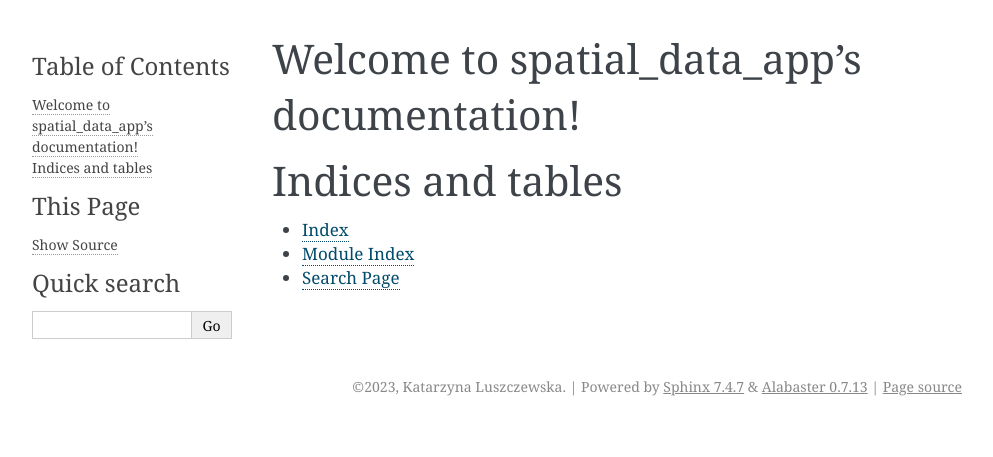
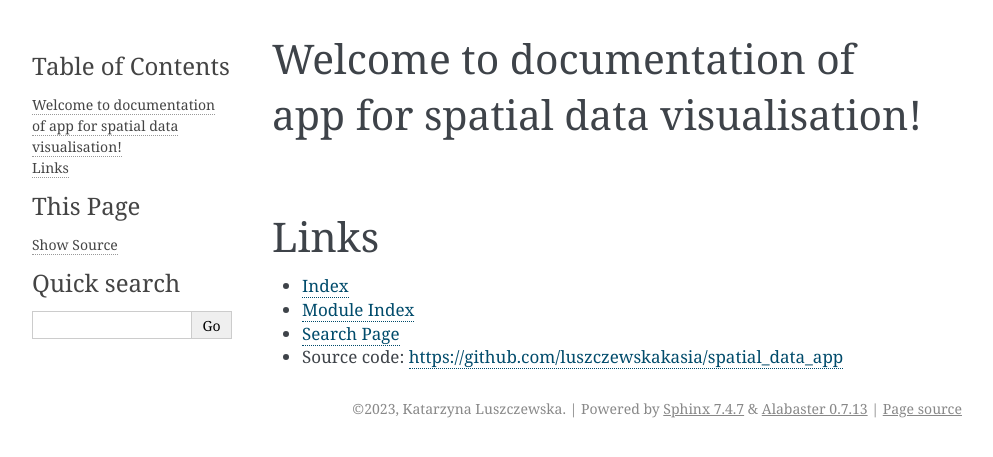
Before and after one commit to luszczewskakasia/spatial_data_app, a Sphinx documentation site: the page built from source/index.rst, in a window 1280 px wide. Shown: the top 457 px of the page, without its empty margins (148-1141 px from the left). Built offline with Sphinx 7.4.7, drawn with Linux system fonts in a browser that asks for light colours.

Commit message:
change index file

```diff
--- a/source/index.rst
+++ b/source/index.rst
@@ -3,7 +3,7 @@
    You can adapt this file completely to your liking, but it should at least
    contain the root `toctree` directive.
 
-Welcome to spatial_data_app's documentation!
+Welcome to documentation of app for spatial data visualisation!
 ============================================
 
 .. toctree::
@@ -12,9 +12,10 @@ Welcome to spatial_data_app's documentation!
 
 
 
-Indices and tables
+Links
 ==================
 
 * :ref:`genindex`
 * :ref:`modindex`
 * :ref:`search`
+* Source code: https://github.com/luszczewskakasia/spatial_data_app
```
